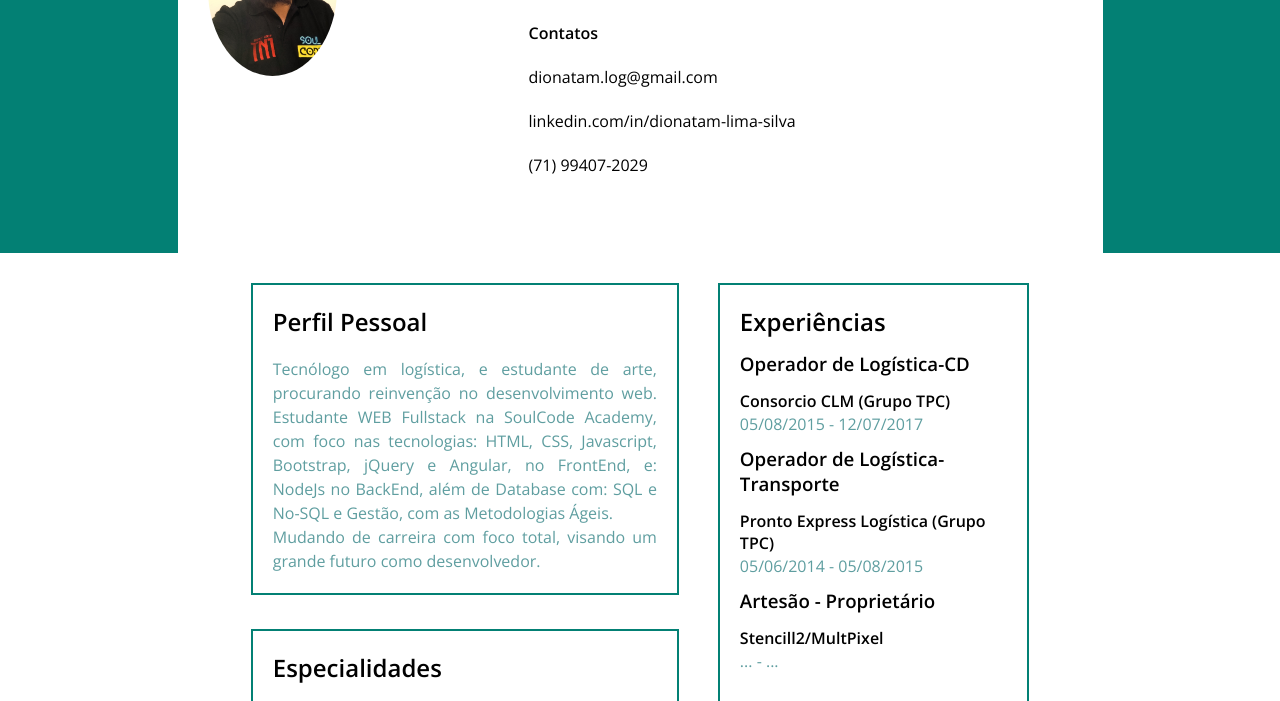
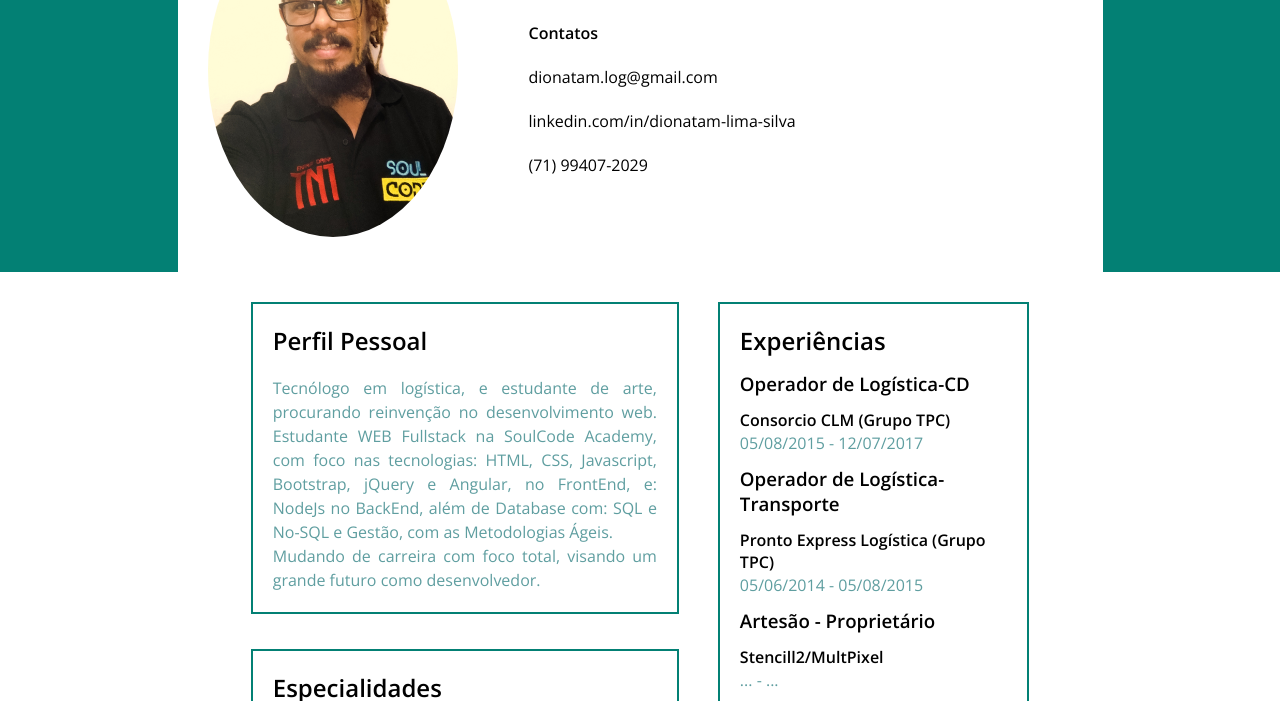
Before and after one commit to Djou-D/CurriculoWeb, a plain HTML site: page index.html in a window 1280 px wide. Shown: the part 158-859 px from the top of the page. Drawn offline with nearby package versions, Linux system fonts and the light colour scheme.

Commit message:
Update style.css

```diff
--- a/style.css
+++ b/style.css
@@ -46,8 +46,6 @@ header .coluna-direita{
 }
 
 header .coluna img{
-    width: 50%;
-    heigth: 50%;
     max-width: 100%;
 }
 
```
